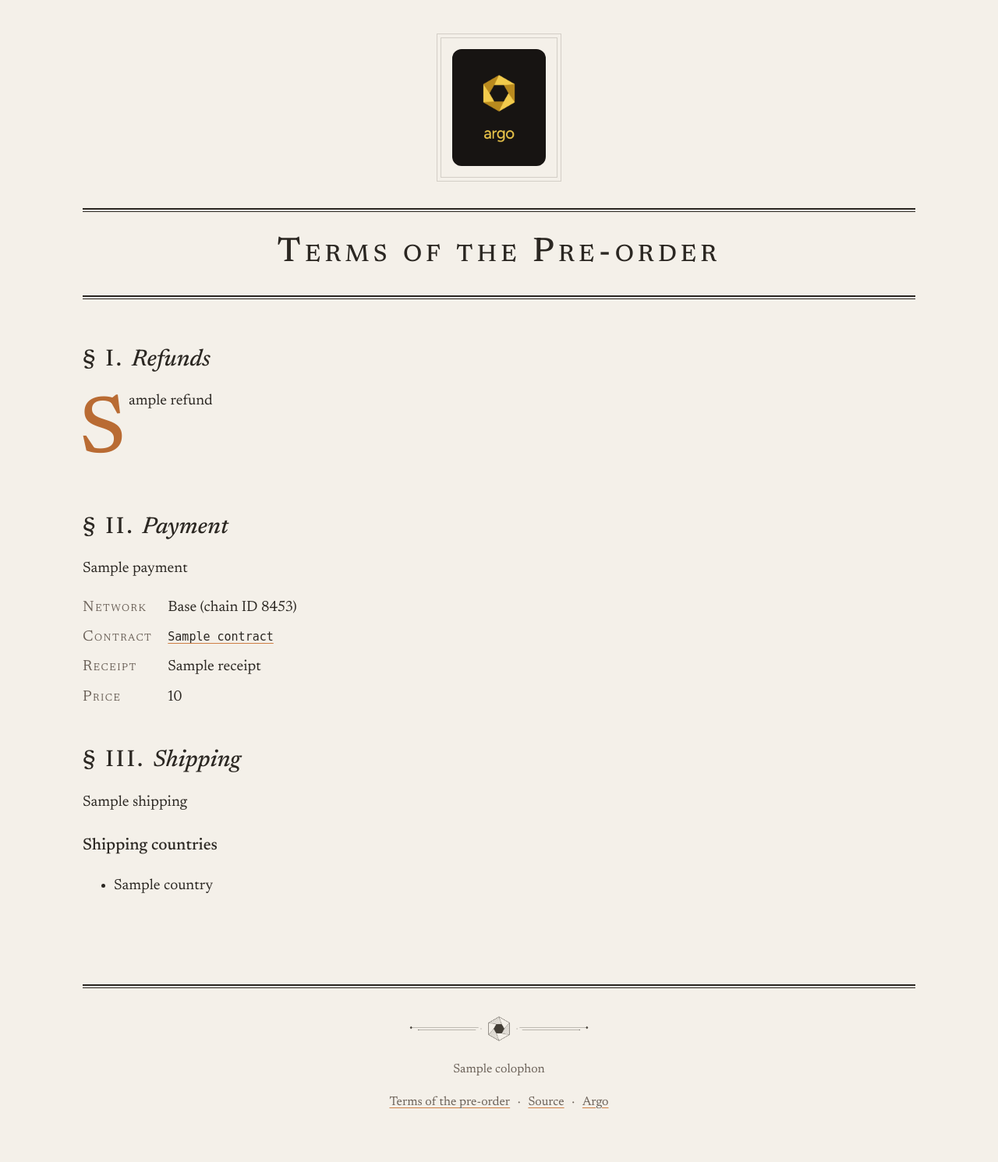
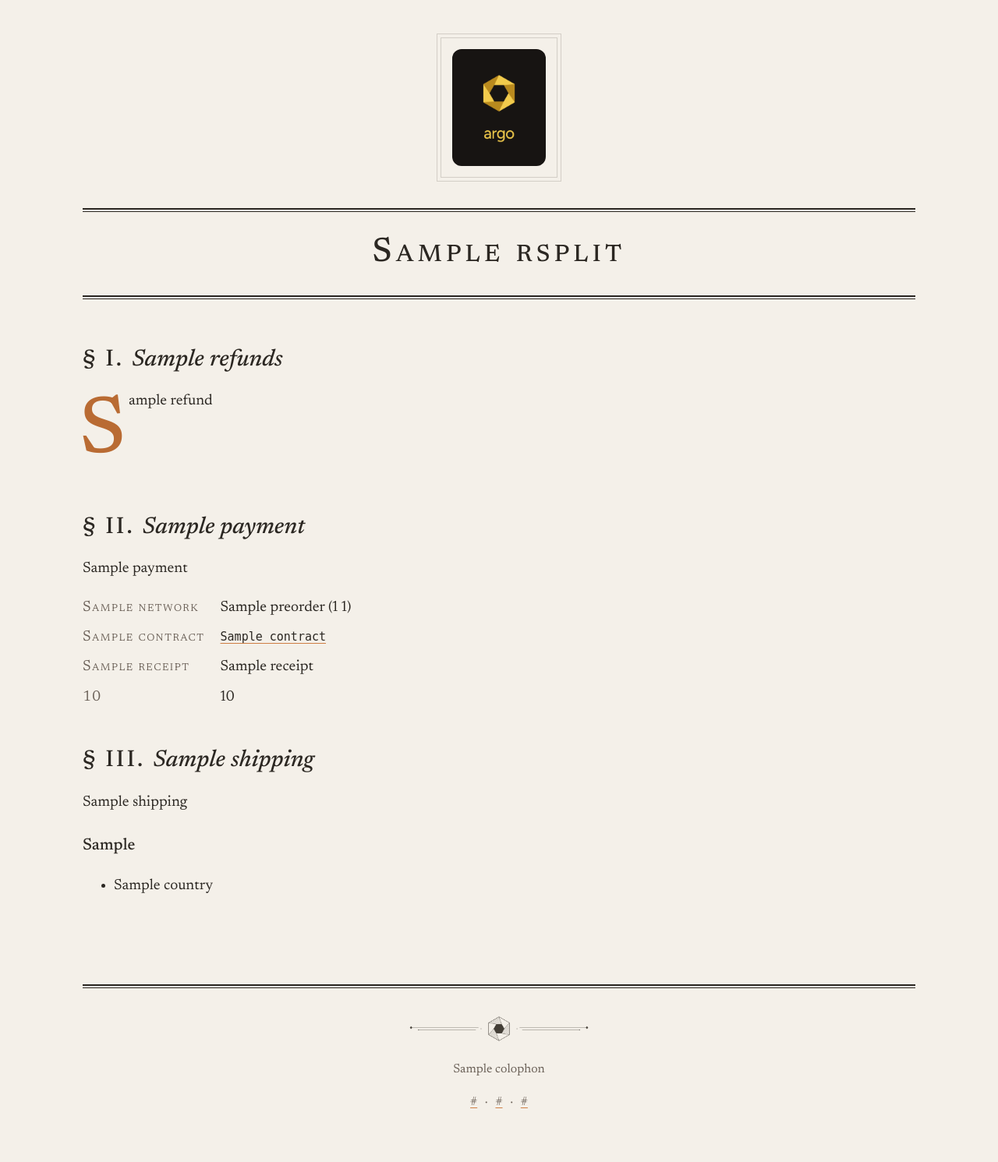
Before and after one commit to kon-rad/argo-exo, a Flask app: template site/templates/terms.html.j2 in a window 1280 px wide. Shown: the whole page at 78% size. Run offline with Flask 3, Linux system fonts and the light colour scheme; the template is opened without the code that fills it: most values are stand-ins (such as "Sample title", 1, 10 or a date in 2020); parts of the project's set-up code (start-up, migrations or seed data) failed here and were passed over.

Commit message:
fix(site): status-paid in ink, chain facts from preorder.json, font by link, labels in copy
Co-Authored-By: Claude Opus 5.5 <noreply@anthropic.com>

```diff
--- a/site/static/styles.css
+++ b/site/static/styles.css
@@ -5,7 +5,7 @@
    sets the drop cap in --accentDeep on paper (3.5:1) and --accent in the evening;
    --on-accent is the ink on an accent-filled button; --paper is the emblem's mount,
    light in both schemes because the plated emblem only ever sits on paper. */
-@import url('https://fonts.googleapis.com/css2?family=Newsreader:ital,opsz,wght@0,6..72,400;0,6..72,500;0,6..72,600;1,6..72,400;1,6..72,500&display=swap');
+/* Newsreader is loaded by a <link> in base.html.j2 (Google Fonts). */
 
 :root {
   --bg: #F4F0E9; --surface: #FFFDFA; --text: #2B2722; --text2: #7C7468;
@@ -151,7 +151,8 @@ input:not([type="checkbox"]), select { display: block; width: 100%; margin-top:
 .receipt-card p { margin-left: auto; margin-right: auto; }
 .receipt-card code { word-break: break-all; font-size: 15px; }
 .status-line { font-style: italic; color: var(--muted); }
-.status-paid { color: var(--accent); font-variant: small-caps; letter-spacing: 0.1em; }
+.status-paid { color: var(--text); font-variant: small-caps; letter-spacing: 0.1em;
+  border-left: 3px solid var(--accent); padding-left: 10px; } /* ink text, accent only as the marker rule */
 .error { color: var(--danger); font-weight: 600; font-size: 19px; } /* bold 19px counts as large text: --danger holds 3:1 on paper */
 
 /* terms */
--- a/site/templates/base.html.j2
+++ b/site/templates/base.html.j2
@@ -8,12 +8,13 @@
   <meta name="description" content="{{ copy.hero.lede }}">
   <link rel="preconnect" href="https://fonts.googleapis.com">
   <link rel="preconnect" href="https://fonts.gstatic.com" crossorigin>
+  <link rel="stylesheet" href="https://fonts.googleapis.com/css2?family=Newsreader:ital,opsz,wght@0,6..72,400;0,6..72,500;0,6..72,600;1,6..72,400;1,6..72,500&amp;display=swap">
   <link rel="stylesheet" href="/static/styles.css">
   <link rel="icon" href="/static/img/argo-emblem.png">
   {% if not release %}<meta name="robots" content="noindex">{% endif %}
 </head>
 <body>
-<a class="skip" href="#main">Skip to the text</a>
+<a class="skip" href="#main">{{ copy.labels.skip }}</a>
 <div class="volume">
 <main id="main">
 {% block body %}{% endblock %}
@@ -22,8 +23,8 @@
   <hr class="rule-double">
   <img class="endpiece" src="/static/img/colophon-endpiece.png" alt="" width="240" height="48">
   <p>{{ copy.colophon }}</p>
-  <nav aria-label="Colophon">
-    <a href="/terms.html">Terms of the pre-order</a> · <a href="https://github.com/kon-rad/argo-exo">Source</a> · <a href="https://myargoquest.com">Argo</a>
+  <nav aria-label="{{ copy.labels.footer_nav }}">
+    <a href="/terms.html">{{ copy.labels.terms_link }}</a> · <a href="https://github.com/kon-rad/argo-exo">{{ copy.labels.source_link }}</a> · <a href="https://myargoquest.com">{{ copy.labels.argo_link }}</a>
   </nav>
 </footer>
 </div>
--- a/site/templates/index.html.j2
+++ b/site/templates/index.html.j2
@@ -2,7 +2,7 @@
 {% macro section_head(key) %}{% set s = copy.sections[key] %}<h2 id="{{ key }}-title"><span class="numeral">§ {{ s.numeral }}.</span><span class="heading">{{ s.heading }}</span></h2>{% endmacro %}
 {% block body %}
 <header class="titlepage">
-  <div class="emblem-mount"><img src="/static/img/argo-emblem.png" alt="Argo" width="120" height="150"></div>
+  <div class="emblem-mount"><img src="/static/img/argo-emblem.png" alt="{{ copy.labels.emblem_alt }}" width="120" height="150"></div>
   <hr class="rule-double">
   <p class="kicker">{{ copy.hero.kicker }}</p>
   <h1>{{ copy.title }}</h1>
@@ -60,7 +60,7 @@
   <p class="edition" id="edition"></p>
   <p class="status-line" id="checkout-status" role="status"></p>
   <p class="error" id="checkout-error" role="alert" hidden></p>
-  <p class="agree"><input type="checkbox" id="agree"><label for="agree">{{ copy.sections.preorder.agree }}</label> <a href="/terms.html">Terms of the pre-order</a></p>
+  <p class="agree"><input type="checkbox" id="agree"><label for="agree">{{ copy.sections.preorder.agree }}</label> <a href="/terms.html">{{ copy.labels.terms_link }}</a></p>
 </section>
 
 <hr class="rule-hair">
--- a/site/templates/terms.html.j2
+++ b/site/templates/terms.html.j2
@@ -1,31 +1,33 @@
 {% extends "base.html.j2" %}
-{% block title %}{{ copy.title }} · Terms of the pre-order{% endblock %}
+{% block title %}{{ copy.title }} · {{ copy.labels.terms_title }}{% endblock %}
 {% block body %}
 <header class="terms-head">
-  <a href="/"><div class="emblem-mount"><img src="/static/img/argo-emblem.png" alt="Argo, back to the pre-order" width="120" height="150"></div></a>
+  <a href="/"><div class="emblem-mount"><img src="/static/img/argo-emblem.png" alt="{{ copy.labels.terms_emblem_alt }}" width="120" height="150"></div></a>
   <hr class="rule-double">
-  <h1>Terms of the <span class="nowrap">Pre-order</span></h1>
+  {% set words = copy.labels.terms_title.rsplit(" ", 1) %}<h1>{% if words | length == 2 %}{{ words[0] }} <span class="nowrap">{{ words[1] }}</span>{% else %}{{ words[0] }}{% endif %}</h1>
   <hr class="rule-double">
 </header>
 
 <section id="refund" aria-labelledby="refund-title">
-  <h2 id="refund-title"><span class="numeral">§ I.</span><span class="heading">Refunds</span></h2>
+  <h2 id="refund-title"><span class="numeral">§ I.</span><span class="heading">{{ copy.labels.refunds }}</span></h2>
   <p class="dropcap">{{ copy.terms.refund }}</p>
 </section>
 <section id="payment" aria-labelledby="payment-title">
-  <h2 id="payment-title"><span class="numeral">§ II.</span><span class="heading">Payment</span></h2>
+  <h2 id="payment-title"><span class="numeral">§ II.</span><span class="heading">{{ copy.labels.payment }}</span></h2>
   <p>{{ copy.terms.payment }}</p>
   <dl class="facts">
-    <dt>Network</dt><dd>Base (chain ID 8453)</dd>
-    {% if preorder %}<dt>Contract</dt><dd><a href="{{ preorder.explorer }}/address/{{ preorder.contract }}"><code>{{ preorder.contract }}</code></a></dd>{% endif %}
-    <dt>Receipt</dt><dd>{{ copy.terms.receipt }}</dd>
-    <dt>Price</dt><dd>{{ copy.terms.price }}</dd>
+    {% if preorder %}
+    <dt>{{ copy.labels.network }}</dt><dd>{% if preorder.chainName %}{{ preorder.chainName }} ({{ copy.labels.chain_id }} {{ preorder.chainId }}){% else %}{{ copy.labels.chain_id }} {{ preorder.chainId }}{% endif %}</dd>
+    <dt>{{ copy.labels.contract }}</dt><dd><a href="{{ preorder.explorer }}/address/{{ preorder.contract }}"><code>{{ preorder.contract }}</code></a></dd>
+    {% endif %}
+    <dt>{{ copy.labels.receipt }}</dt><dd>{{ copy.terms.receipt }}</dd>
+    <dt>{{ copy.labels.price }}</dt><dd>{{ copy.terms.price }}</dd>
   </dl>
 </section>
 <section id="shipping" aria-labelledby="shipping-title">
-  <h2 id="shipping-title"><span class="numeral">§ III.</span><span class="heading">Shipping</span></h2>
+  <h2 id="shipping-title"><span class="numeral">§ III.</span><span class="heading">{{ copy.labels.shipping }}</span></h2>
   <p>{{ copy.terms.shipping }}</p>
-  <h3>Shipping countries</h3>
+  <h3>{{ copy.labels.shipping_countries }}</h3>
   <ul>{% for c in copy.terms.countries %}<li>{{ c }}</li>{% endfor %}</ul>
 </section>
 {% endblock %}
```
Also changed, not shown: site/content/copy.json (+8 -0 lines), site/templates/receipt.html.j2 (+5 -5 lines), site/tests/test_build.py (+66 -4 lines).
